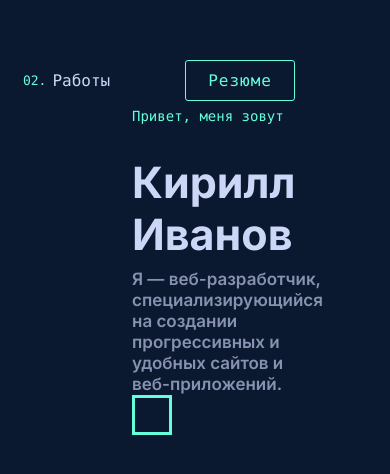
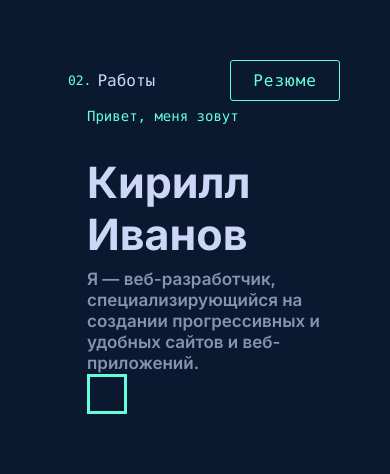
Before and after one commit to uvanov/portfolio-overhaul, a React (Create React App) app: page / in a window 390 px wide. Shown: the top 474 px of the page. Built offline with nearby package versions, Linux system fonts and the light colour scheme.

Commit message:
Some Container Component mobile adaptability

```diff
--- a/src/components/Layout/Container/Container.tsx
+++ b/src/components/Layout/Container/Container.tsx
@@ -4,6 +4,14 @@ import styled from 'styled-components';
 const ContainerStyle = styled.div`
     padding: 0 95px;
     box-sizing: border-box;
+
+    @media screen and (max-width: 450px){
+       padding: 0 50px;
+    }
+
+    @media screen and (max-width: 370px){
+       padding: 0 30px;
+    }
 `
 
 type Props = {
```
